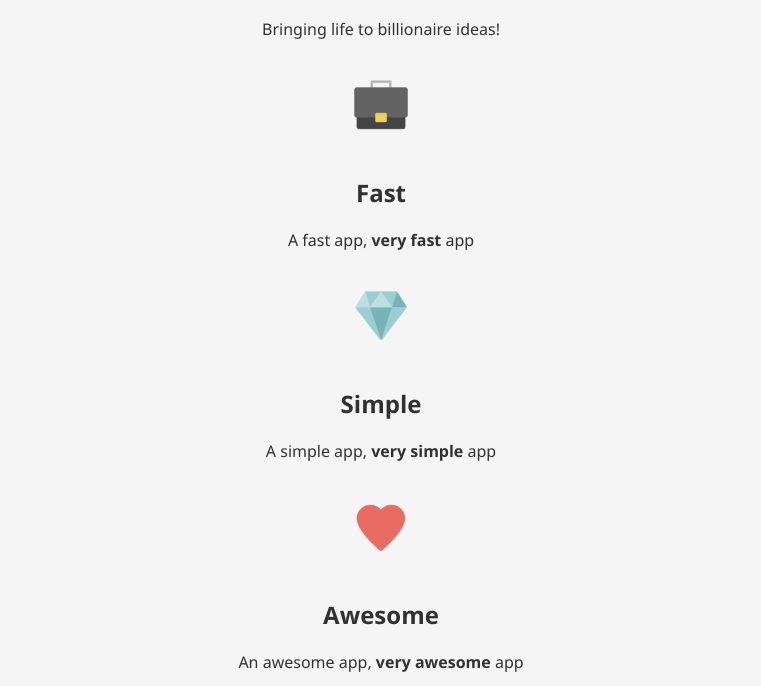
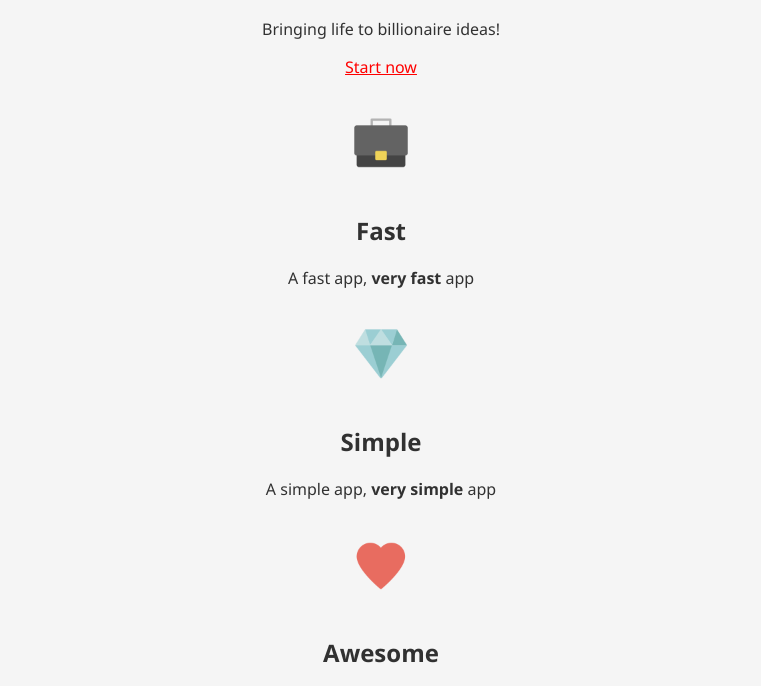
Before and after one commit to felipeozalmeida/simple-landing-page, a plain HTML site: page index.html in a window 1280 px wide. Shown: the part 54-740 px from the top of the page, without its empty margins (259-1020 px from the left). Drawn offline with Linux system fonts and the light colour scheme.

Commit message:
Add call-to-action initial markup and style

```diff
--- a/index.html
+++ b/index.html
@@ -7,7 +7,9 @@
   <body>
     <h1>We are a mobile app development company</h1>
     <p>Bringing life to billionaire ideas!</p>
-
+    <p>
+        <a href="#">Start now</a>
+    </p>
     <img src="images/briefcase.png" alt="picture description" width="100">
     <h2>Fast</h2>
     <p>A fast app, <strong>very fast</strong> app</p>
--- a/style.css
+++ b/style.css
@@ -8,3 +8,11 @@ body{
 h1{
     font-size: 2rem;
 }
+
+a{
+    color: red;
+}
+
+a:hover{
+    color: purple;
+}
```
